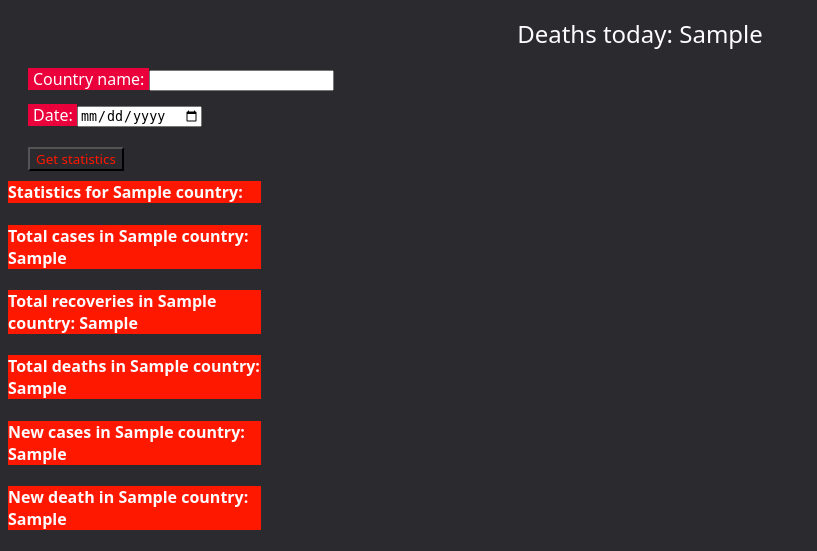
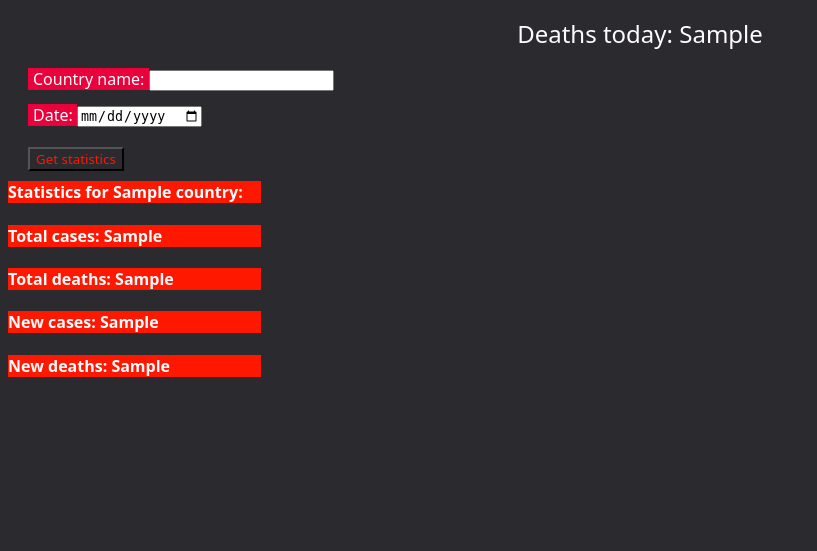
Before and after one commit to trigonometr/Python_CR2, a Flask app: template templates/index.html in a window 1280 px wide. Shown: the part 319-870 px from the top of the page, without its empty margins (0-817 px from the left). After the commit the page ends 696 px from the top, so only its background shows below. Run offline with Flask 2, Linux system fonts and the light colour scheme; the template is opened without the code that fills it: values that come from a table or form of the project are taken from there, most other values are stand-ins (such as "Sample title", 1, 10 or a date in 2020); some libraries are stand-ins or nearby versions.

Commit message:
fixed index.html

```diff
--- a/templates/index.html
+++ b/templates/index.html
@@ -27,11 +27,10 @@
 
         {% if cntry_st != () %}
             <h4>Statistics for {{country}}:</h4>
-            <h4>Total cases in {{country}}: {{cntry_st[0]}}</h4>
-            <h4>Total recoveries in {{country}}: {{cntry_st[1]}}</h4>
-            <h4>Total deaths in {{country}}: {{cntry_st[2]}}</h4>
-            <h4>New cases in {{country}}: {{cntry_st[3]}}</h4>
-            <h4>New death in {{country}}: {{cntry_st[4]}}</h4>
+            <h4>Total cases: {{cntry_st[0]}}</h4>
+            <h4>Total deaths: {{cntry_st[2]}}</h4>
+            <h4>New cases: {{cntry_st[3]}}</h4>
+            <h4>New deaths: {{cntry_st[4]}}</h4>
         {% endif %}
 
 
```
